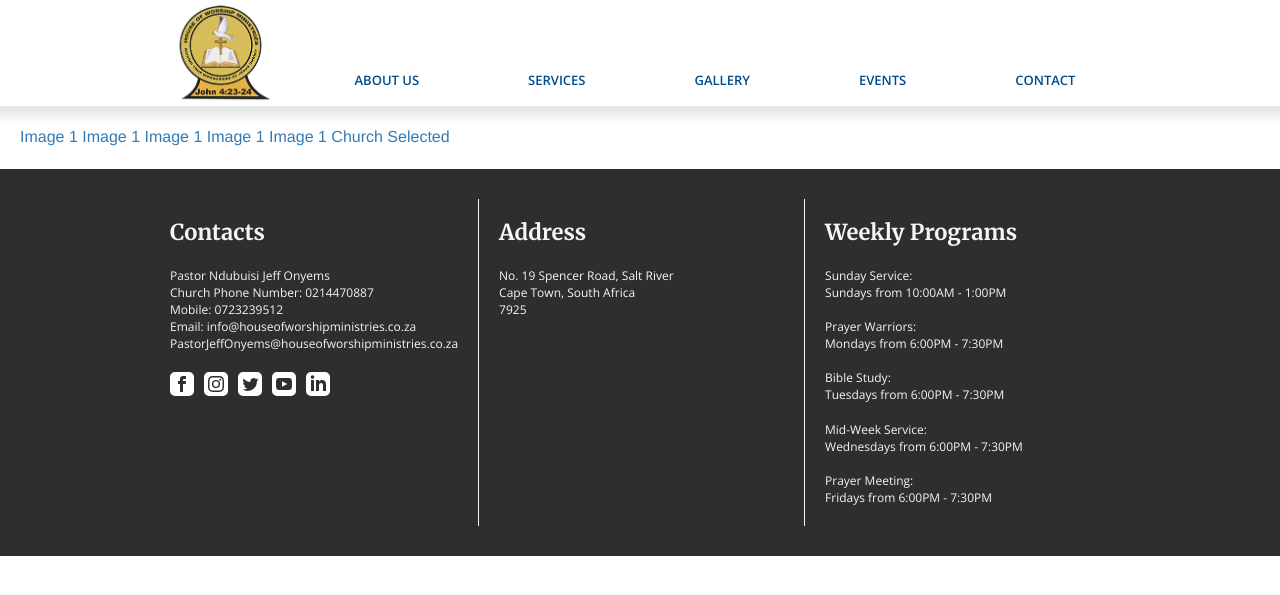
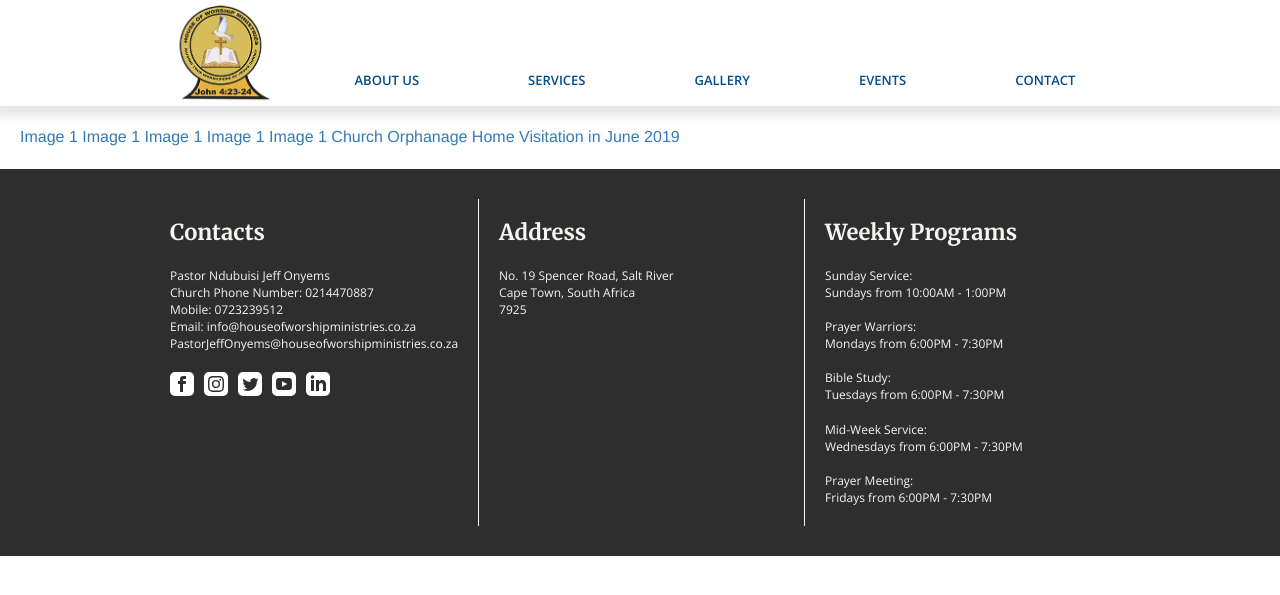
Before and after one commit to riyaadh47/hilary, a Jekyll site: the page built from _pages/gallery.html, in a window 1280 px wide. Shown: the top 595 px of the page. Built offline with Jekyll 4.4.1, drawn with Linux system fonts in a browser that asks for light colours; nearby versions of some CDN libraries; library files that are not in the unit come from our copies.

Commit message:
Update Gallery “gallery”

```diff
--- a/_data/gallery.yml
+++ b/_data/gallery.yml
@@ -19,4 +19,4 @@ gallery:
     title: Church
   - image: /img/Cross.jpg
     thumb: /img/Cross.jpg
-    title: 'Selected '
+    title: Orphanage Home Visitation in June 2019
```
